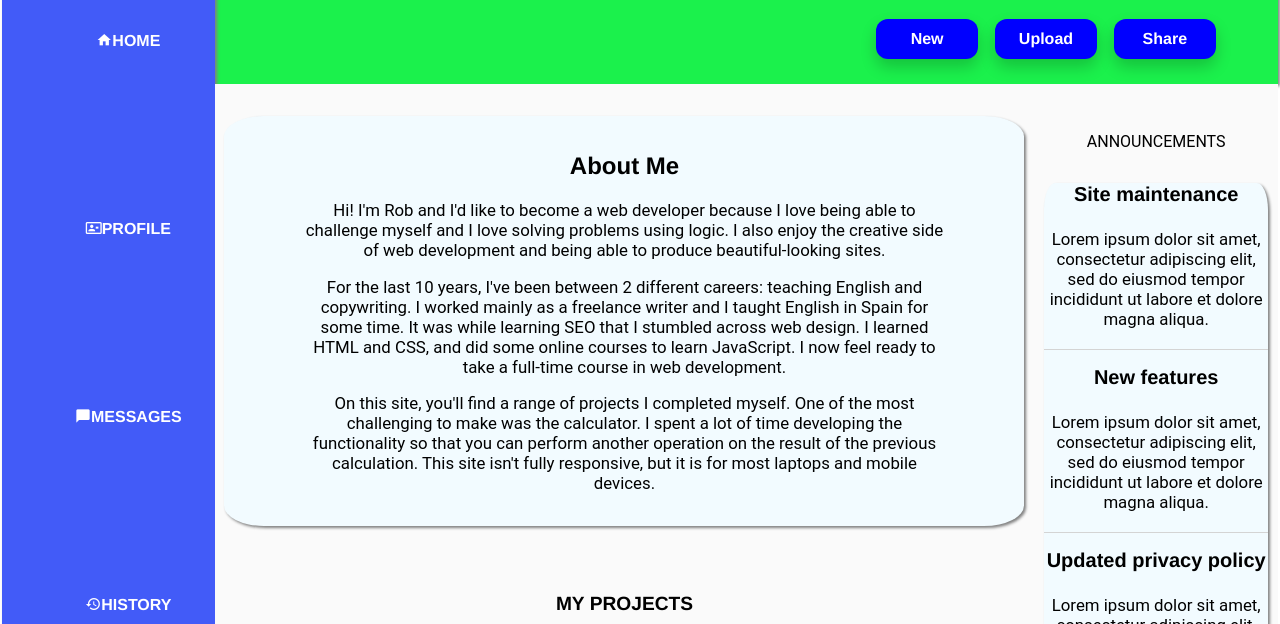
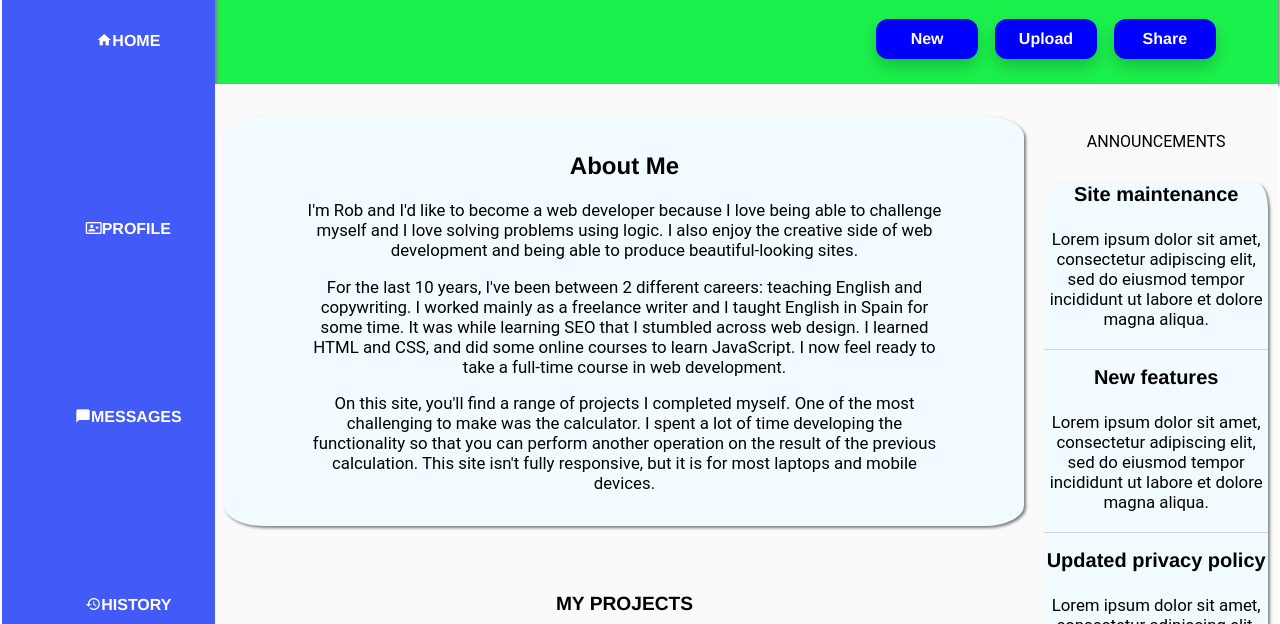
Before and after one commit to Roblou2/admin-dashboard, a plain HTML site: page index.html in a window 1280 px wide. Shown: the part 108-732 px from the top of the page. Drawn offline with Linux system fonts and the light colour scheme.

Commit message:
profile text edit

```diff
--- a/index.html
+++ b/index.html
@@ -51,7 +51,7 @@
         About Me
       </h2>
       <div class="profile-content">
-      <p>Hi! I'm Rob and I'd like to
+      <p>I'm Rob and I'd like to
         become a web developer because
         I love being able to challenge
         myself and I love solving
```
